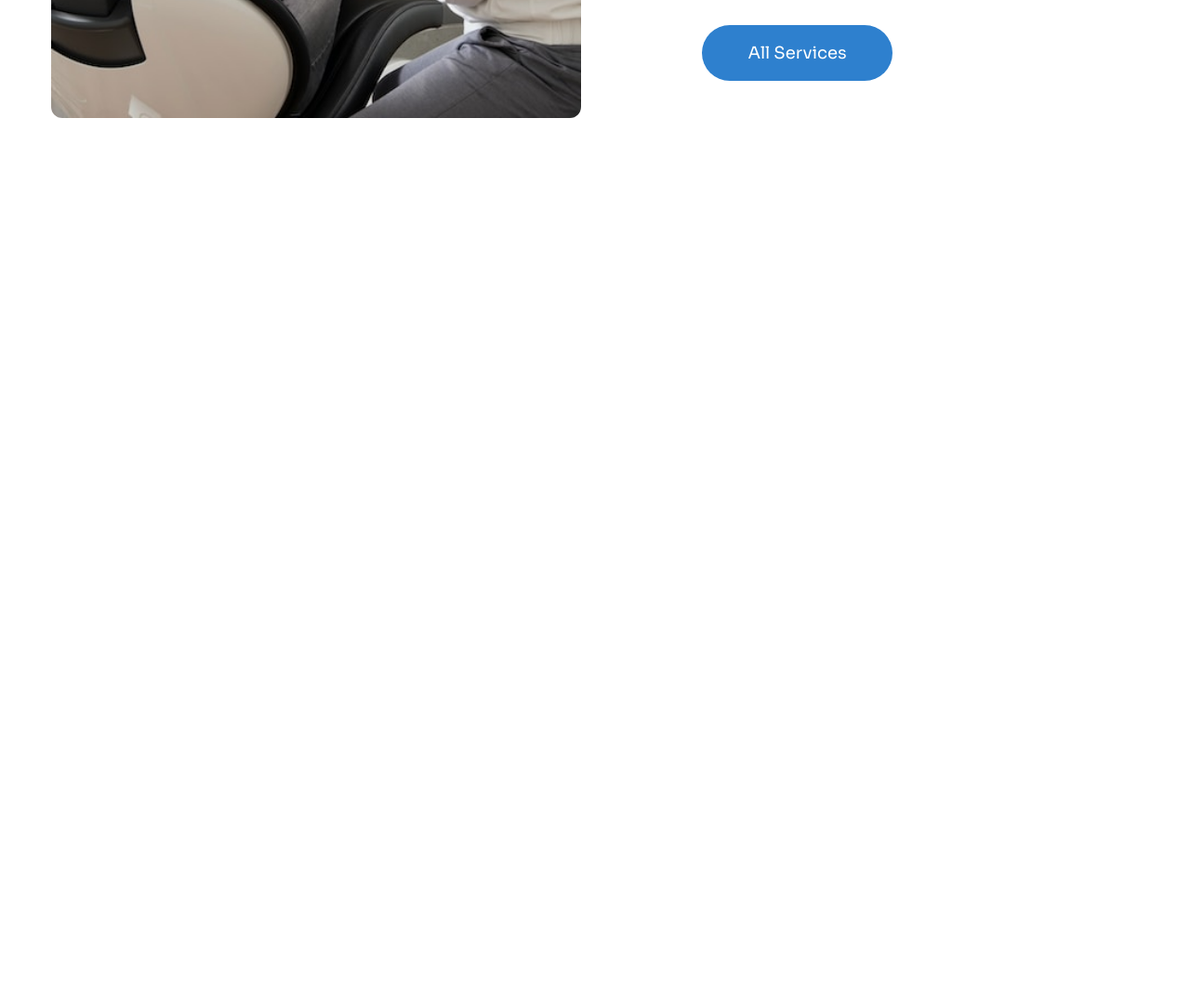
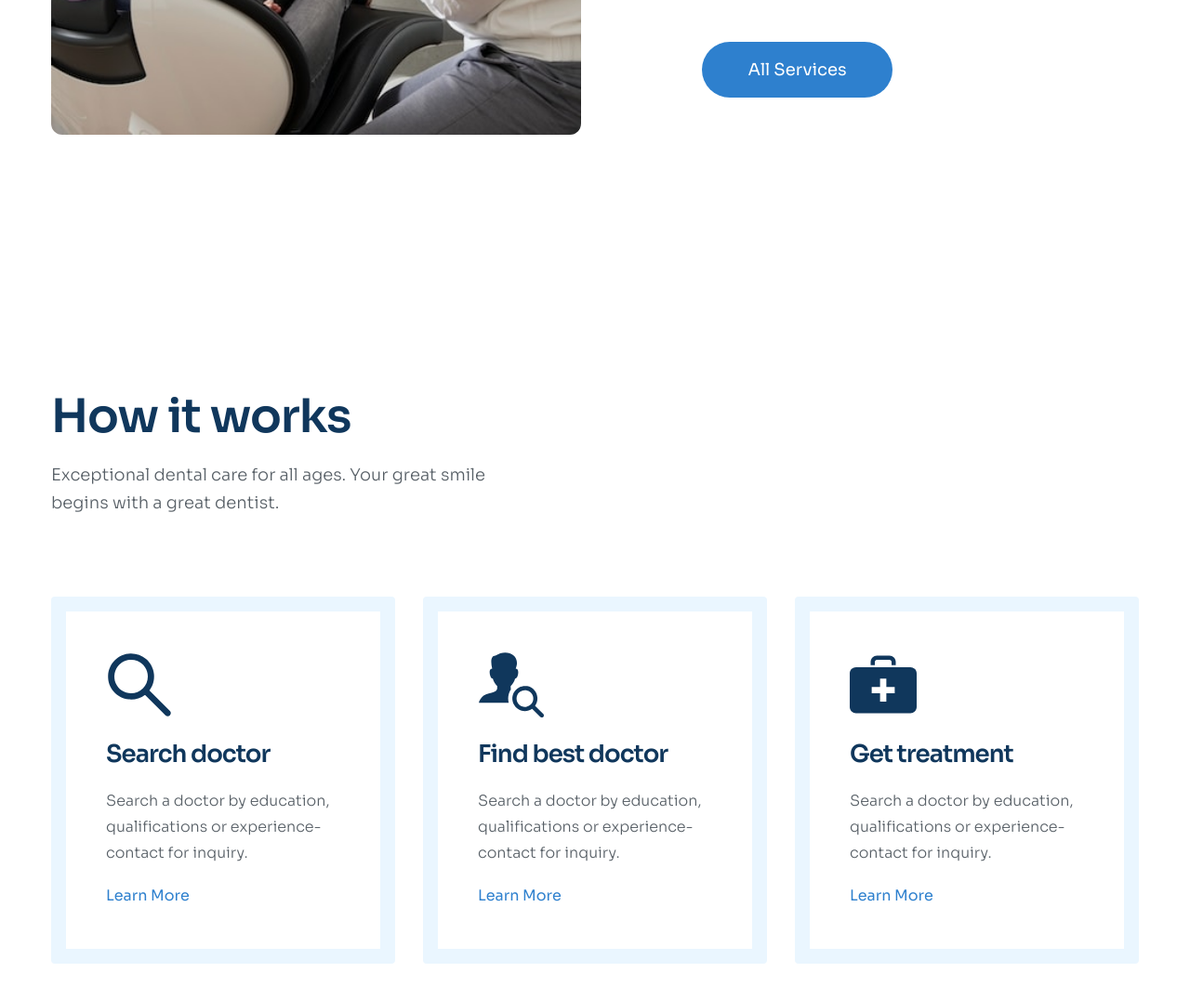
Before and after one commit to khoi892/responsie-duan3, a plain HTML site: page index.html in a window 1280 px wide. Shown: the part 1633-2708 px from the top of the page at 93% size. Before the commit the page ends 1933 px from the top, so only its background shows below. Drawn offline with Linux system fonts and the light colour scheme.

Commit message:
p6 <!-- How it works -->

```diff
--- a/assets/css/style.css
+++ b/assets/css/style.css
@@ -203,7 +203,7 @@ a {
 
 .service__desc {
     width: 468px;
-    margin: 0 auto;
+    margin: 18px auto 0;
 }
 
 .service__row {
@@ -271,3 +271,55 @@ a {
 .service__btn {
     margin-top: 55px;
 }
+
+/*======================= How it works================== */
+.works {
+    margin: 100px 0;
+}
+
+.work__deps {
+    width: 468px;
+}
+
+.work__list {
+    margin-top: 86px;
+    display: grid;
+    grid-template-columns: repeat(3, 1fr);
+    column-gap: 30px;
+}
+
+.work__item {
+    padding: 43px;
+    border-radius: 4px;
+    background: #FFF;
+    border: 16px solid #EAF6FF;
+}
+
+.work__item:hover {
+    border: 16px solid #2E80CE;
+    transform: translateY(-16px);
+    transition: 0.25s;
+}
+
+.work__item .work__heading {
+    margin-top: 18px;
+    color: #10375C;
+    font-size: 2.6rem;
+    font-weight: 600;
+    line-height: 1.38;
+}
+
+.more,
+.work__item .work__desc {
+    color: #575F66;
+    font-size: 1.6rem;
+    font-weight: 300;
+    line-height: 1.75;
+}
+
+.more {
+    display: inline-block;
+    margin-top: 18px;
+    color: #2E80CE;
+    font-weight: 400;
+}
--- a/index.html
+++ b/index.html
@@ -174,8 +174,62 @@
         </div>
 
         <!-- How it works -->
+        <section class="works">
+            <div class="container">
+                <h2 class="work__heading section-heading">How it works</h2>
+                <p class="work__deps section-desc">Exceptional dental care for all ages. Your great smile begins with a
+                    great dentist.
+                </p>
+
+                <div class="work__list">
+                    <!-- item1 -->
+                    <div class="work__item">
+                        <div class="work-item__icon">
+                            <img src="./assets/img/Orion_search.svg" alt="Search doctor" class="icon">
+                        </div>
+                        <h3 class="work__heading section-heading">Search doctor</h3>
+                        <p class="work__desc section-desc">
+                            Search a doctor by education, qualifications or experience-contact for inquiry.
+                        </p>
+                        <a href="#!" class="more">
+                            <p>Learn More</p>
+                        </a>
+                    </div>
+
+                    <!-- item2 -->
+                    <div class="work__item">
+                        <div class="work-item__icon">
+                            <img src="./assets/img/Orion_find-user.svg" alt="Search doctor" class="icon">
+                        </div>
+                        <h3 class="work__heading section-heading">Find best doctor</h3>
+                        <p class="work__desc section-desc">
+                            Search a doctor by education, qualifications or experience-contact for inquiry.
+                        </p>
+                        <a href="#!" class="more">
+                            <p>Learn More</p>
+                        </a>
+                    </div>
+
+                    <!-- item3 -->
+                    <div class="work__item">
+                        <div class="work-item__icon">
+                            <img src="./assets/img/Orion_first-aid-kit.svg" alt="Search doctor" class="icon">
+                        </div>
+                        <h3 class="work__heading section-heading">Get treatment</h3>
+                        <p class="work__desc section-desc">
+                            Search a doctor by education, qualifications or experience-contact for inquiry.
+                        </p>
+                        <a href="#!" class="more">
+                            <p>Learn More</p>
+                        </a>
+                    </div>
 
 
+                </div>
+            </div>
+        </section>
+
+        <!-- About  -->
     </main>
 </body>
 
```
